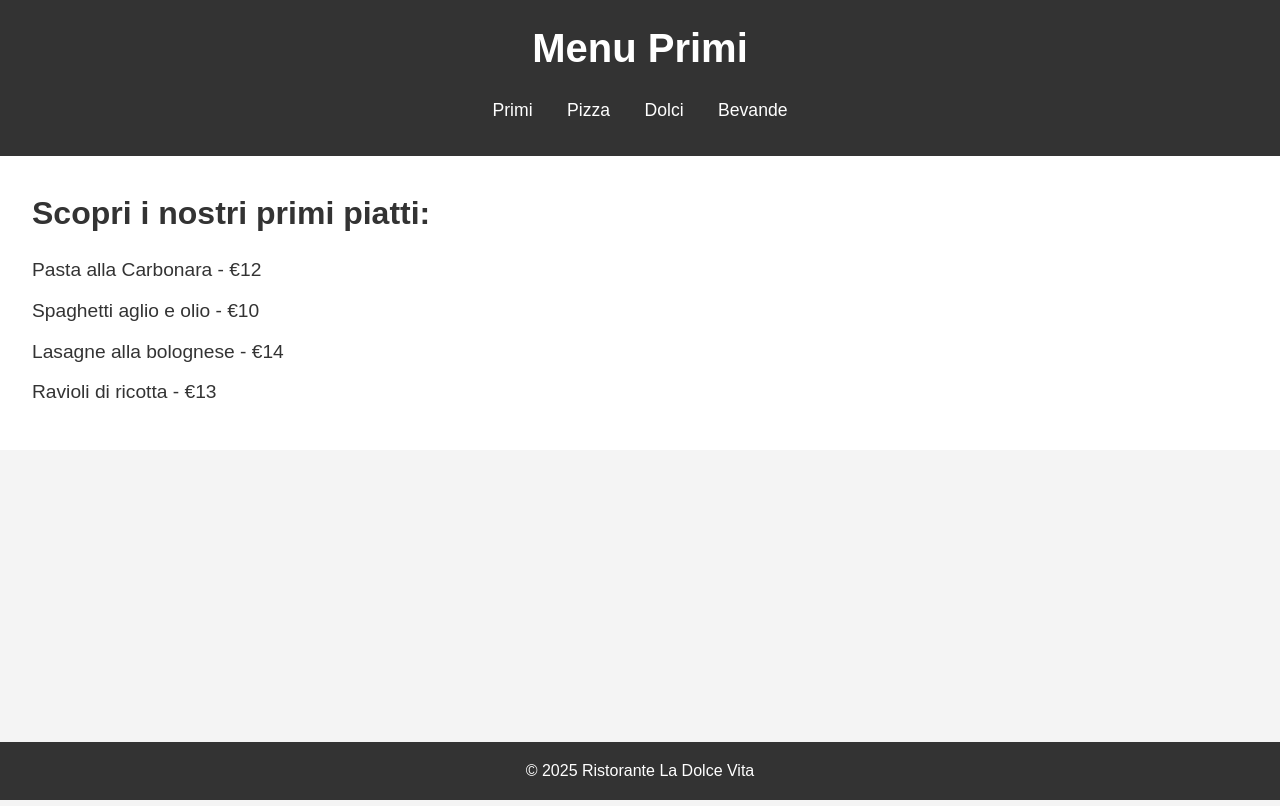
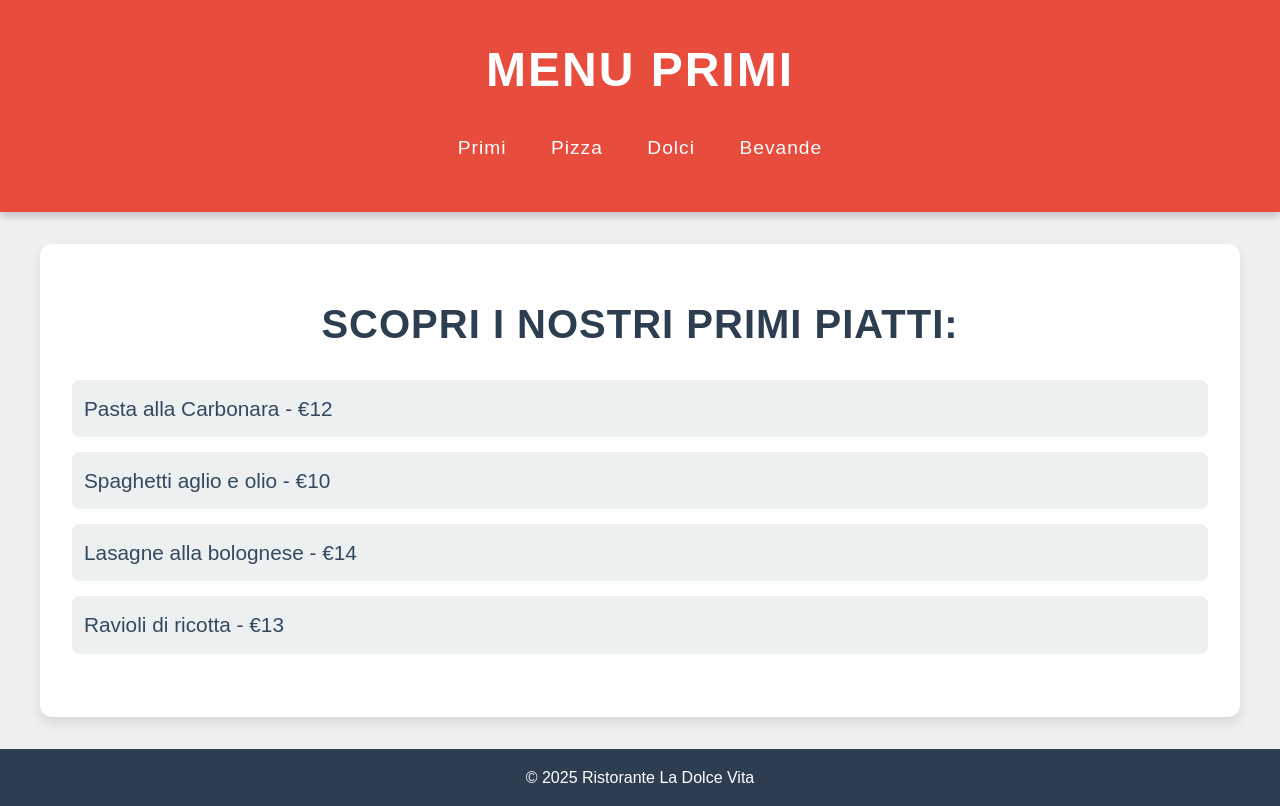
Before and after one commit to lucamottini/ricerca-tpsit, a plain HTML site: page index.html in a window 1280 px wide. Drawn offline with Linux system fonts and the light colour scheme.

Commit message:
Update style.css

```diff
--- a/style.css
+++ b/style.css
@@ -1,28 +1,32 @@
-/* Reset some default styles */
+
 * {
     margin: 0;
     padding: 0;
     box-sizing: border-box;
 }
 
-/* Body */
 body {
-    font-family: Arial, sans-serif;
+    font-family: 'Poppins', sans-serif;
+    background-color: #f0f0f0;
+    color: #333;
     line-height: 1.6;
-    background-color: #f4f4f4;
-    color: #333;
+    margin: 0;
+    padding: 0;
 }
 
-/* Header */
 header {
-    background-color: #333;
+    background-color: #e74c3c; /* Rosso intenso */
     color: white;
+    padding: 2rem;
     text-align: center;
-    padding: 1rem;
+    box-shadow: 0 4px 8px rgba(0, 0, 0, 0.2);
 }
 
 header h1 {
-    font-size: 2.5rem;
+    font-size: 3rem;
+    margin-bottom: 0.5rem;
+    letter-spacing: 2px;
+    text-transform: uppercase;
 }
 
 nav ul {
@@ -32,46 +36,98 @@ nav ul {
 
 nav ul li {
     display: inline;
-    margin: 0 15px;
+    margin: 0 20px;
 }
 
 nav ul li a {
     color: white;
     text-decoration: none;
-    font-size: 1.1rem;
+    font-size: 1.2rem;
+    letter-spacing: 1px;
+    transition: color 0.3s ease, transform 0.3s ease;
 }
 
 nav ul li a:hover {
-    color: #f39c12;
+    color: #f39c12; /* Colore dorato */
+    transform: scale(1.1);
 }
 
-/* Main content */
 main {
-    padding: 2rem;
+    padding: 3rem 2rem;
     background-color: white;
+    max-width: 1200px;
+    margin: 2rem auto;
+    border-radius: 12px;
+    box-shadow: 0 6px 12px rgba(0, 0, 0, 0.1);
 }
 
 main h2 {
-    font-size: 2rem;
-    margin-bottom: 1rem;
+    font-size: 2.5rem;
+    color: #2c3e50;
+    margin-bottom: 1.5rem;
+    text-align: center;
+    text-transform: uppercase;
+    letter-spacing: 1px;
 }
 
 .menu-list {
     list-style: none;
+    padding: 0;
 }
 
 .menu-list li {
-    font-size: 1.2rem;
-    margin-bottom: 10px;
+    font-size: 1.3rem;
+    color: #34495e;
+    margin-bottom: 15px;
+    padding: 12px;
+    border-radius: 8px;
+    background-color: #ecf0f1;
+    transition: background-color 0.3s ease, transform 0.3s ease;
 }
 
-/* Footer */
+.menu-list li:hover {
+    background-color: #f39c12; /* Colore dorato */
+    color: white;
+    transform: scale(1.05);
+}
+
+.menu-list li span {
+    float: right;
+    font-weight: bold;
+    color: #2c3e50;
+}
+
 footer {
-    background-color: #333;
+    background-color: #2c3e50;
     color: white;
+    padding: 1rem;
     text-align: center;
-    padding: 1rem;
-    position: absolute;
+    font-size: 1rem;
+    position: relative;
+    bottom: 0;
     width: 100%;
-    bottom: 0;
 }
+
+@media screen and (max-width: 768px) {
+    nav ul li {
+        display: block;
+        margin: 10px 0;
+    }
+
+    main {
+        padding: 2rem 1rem;
+    }
+
+    header h1 {
+        font-size: 2.5rem;
+    }
+
+    main h2 {
+        font-size: 2rem;
+    }
+
+    .menu-list li {
+        font-size: 1.1rem;
+        padding: 10px;
+    }
+}
```
